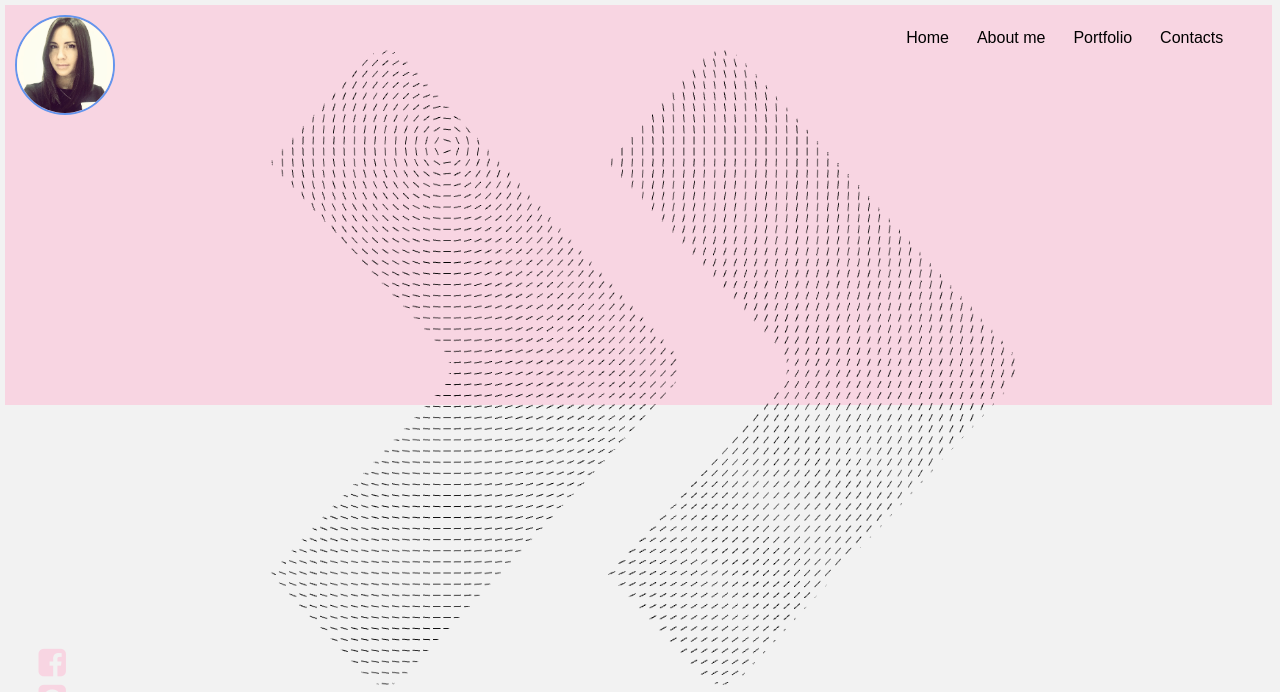
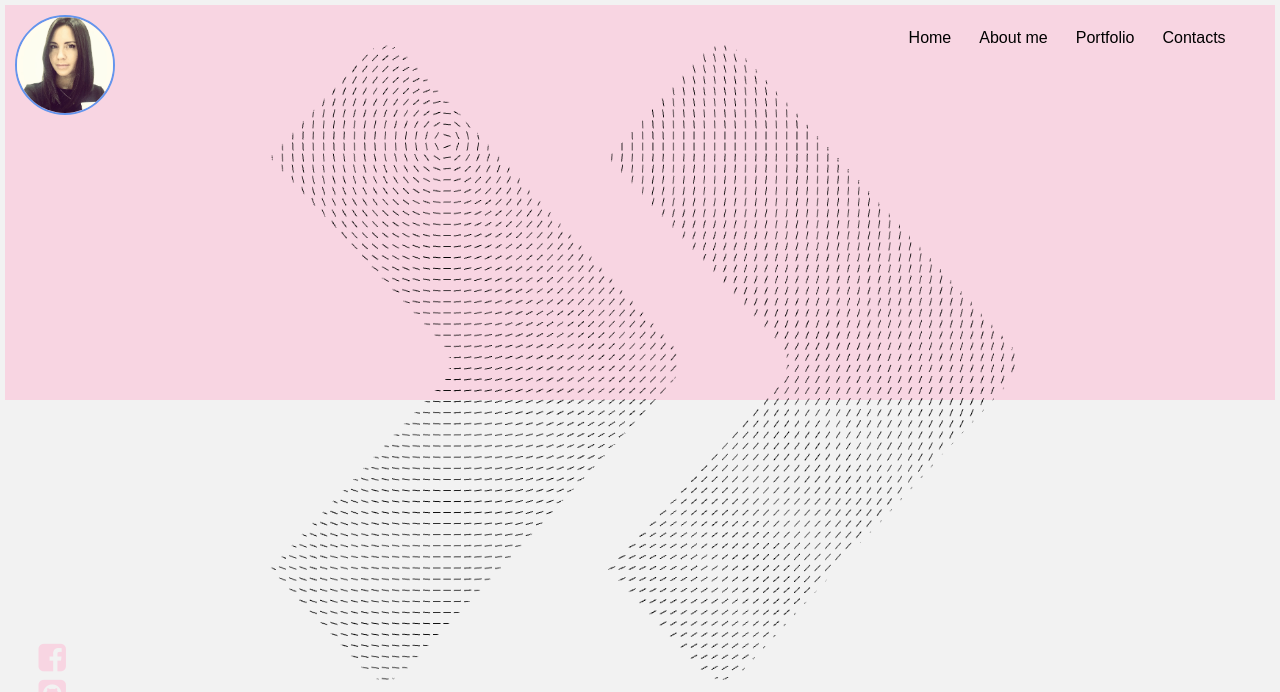
Before and after one commit to Liliya-V/Portfolio, a PHP site: page /homepage.html in a window 1280 px wide. Shown: the top 692 px of the page. Run offline with PHP 8.4, Linux system fonts and the light colour scheme.

Commit message:
fixed a scrolling issue - removed padding and margin from Hometop and added a border-top-left-right instead

```diff
--- a/stylesheet.css
+++ b/stylesheet.css
@@ -9,19 +9,20 @@ body {
     height: 100vh;
     width: 100vw;
     position: relative;
-
 }
 .hometop {
     background-color: #F8D5E2;
     height: 50vh;
-    width: 99vw;
-    padding: 10px 10px 0 10px;
-    margin: 5px 5px 0 5px;
+    width: 100vw;
     position:relative;
+    border-top: 5px solid #f2f2f2;
+    border-left: 5px solid #f2f2f2;
+    border-right: 5px solid #f2f2f2;
 
 }
 nav {
     width: 98%;
+    padding: 10px;
 }
 .mypicture {
     width: 100px;
```
